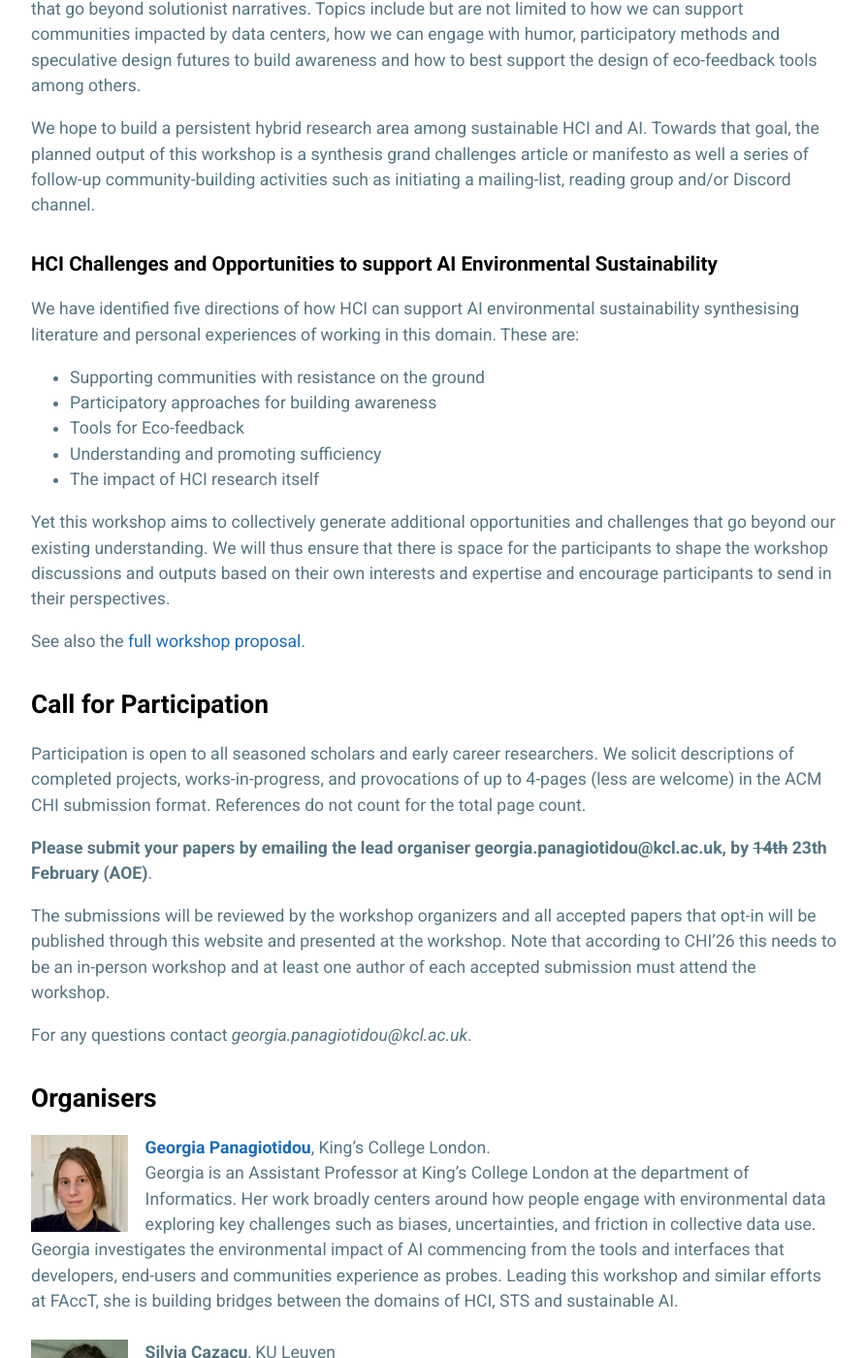
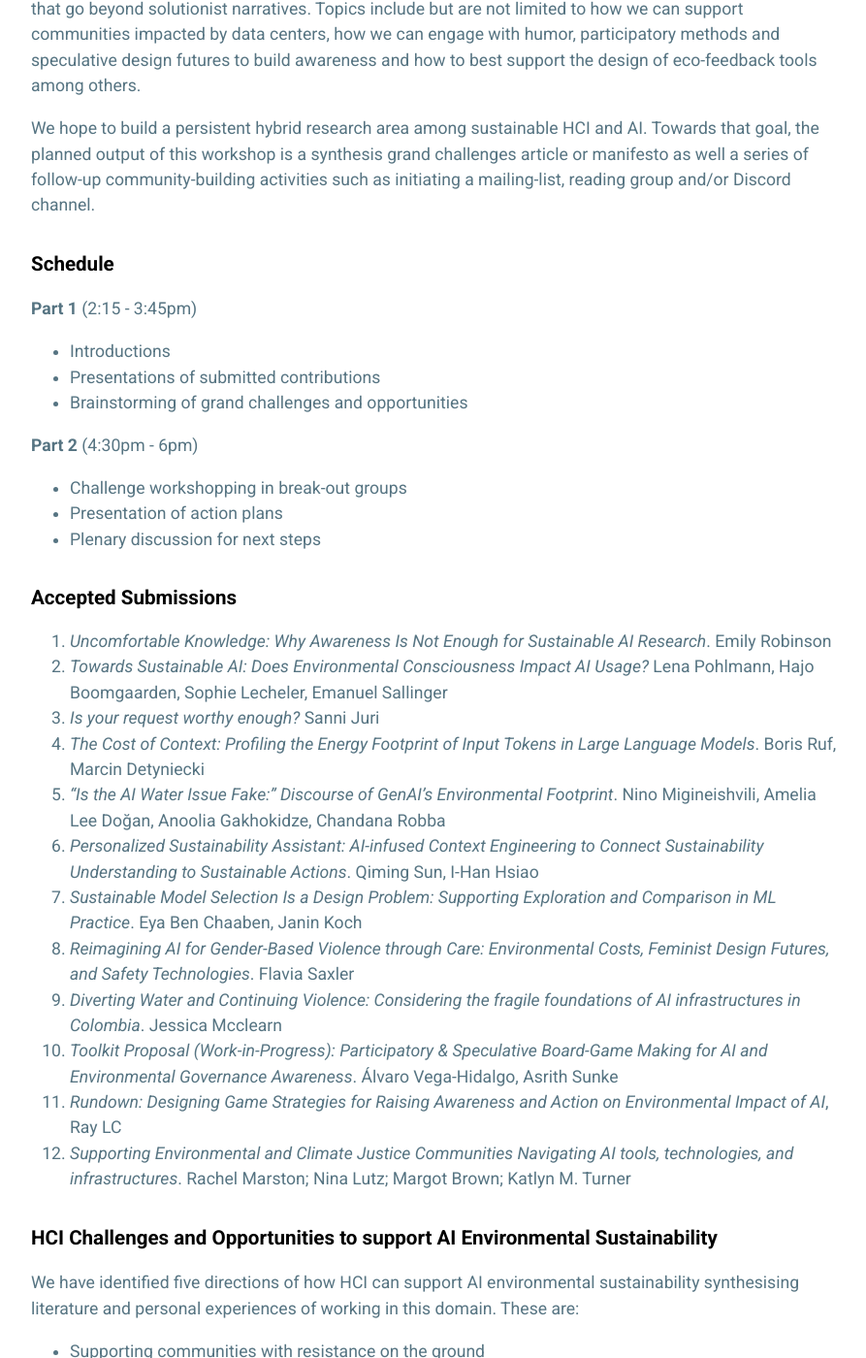
Before and after one commit to HCI-TERRA/hci-terra.github.io, a Jekyll site: the page built from index.md, in a window 1280 px wide and 1400 px high, scrolled down 721 px. Shown: the whole window at 97% size, without its empty margins (192-1085 px from the left). Built offline with Jekyll 4.4.1, drawn with Linux system fonts in a browser that asks for light colours.

Commit message:
Enhance index.md with schedule and submissions
Added schedule and accepted submissions sections to the workshop overview.

```diff
--- a/index.md
+++ b/index.md
@@ -12,6 +12,34 @@ The rapid adoption of AI has come with a significant environmental burden due to
 The goal is to lay solid foundations of building a community of HCI researchers interested in mitigating the environmental impact of AI and accordingly bring methods from our inherently interdisciplinary domain that go beyond solutionist narratives. Topics include but are not limited to how we can support communities impacted by data centers, how we can engage with humor, participatory methods and speculative design futures to build awareness and how to best support the design of eco-feedback tools among others.
 
 We hope to build a persistent hybrid research area among sustainable HCI and AI. Towards that goal, the planned output of this workshop is a synthesis grand challenges article or manifesto as well a series of follow-up community-building activities such as initiating a mailing-list, reading group and/or Discord channel.
+
+### Schedule
+
+**Part 1** (2:15 - 3:45pm)
+- Introductions
+- Presentations of submitted contributions
+- Brainstorming of grand challenges and opportunities
+
+**Part 2** (4:30pm - 6pm)
+- Challenge workshopping in break-out groups
+- Presentation of action plans
+- Plenary discussion for next steps
+
+### Accepted Submissions
+
+1. _Uncomfortable Knowledge: Why Awareness Is Not Enough for Sustainable AI Research_. Emily Robinson
+2. _Towards Sustainable AI: Does Environmental Consciousness Impact AI Usage?_ Lena Pohlmann, Hajo Boomgaarden, Sophie Lecheler, Emanuel Sallinger
+3. _Is your request worthy enough?_ Sanni Juri
+4. _The Cost of Context: Profiling the Energy Footprint of Input Tokens in Large Language Models_. Boris Ruf, Marcin Detyniecki
+5. _“Is the AI Water Issue Fake:” Discourse of GenAI’s Environmental Footprint_. Nino Migineishvili, Amelia Lee Doğan, Anoolia Gakhokidze, Chandana Robba
+6. _Personalized Sustainability Assistant: AI-infused Context Engineering to Connect Sustainability Understanding to Sustainable Actions_. Qiming Sun, I-Han Hsiao
+7. _Sustainable Model Selection Is a Design Problem: Supporting Exploration and Comparison in ML Practice_. Eya Ben Chaaben, Janin Koch
+8. _Reimagining AI for Gender-Based Violence through Care: Environmental Costs, Feminist Design Futures, and Safety Technologies_. Flavia Saxler
+9. _Diverting Water and Continuing Violence: Considering the fragile foundations of AI infrastructures in Colombia_. Jessica Mcclearn
+10. _Toolkit Proposal (Work-in-Progress): Participatory & Speculative Board-Game Making for AI and Environmental Governance Awareness_. Álvaro Vega-Hidalgo, Asrith Sunke
+11. _Rundown: Designing Game Strategies for Raising Awareness and Action on Environmental Impact of AI_, Ray LC
+12. _Supporting Environmental and Climate Justice Communities Navigating AI tools, technologies, and infrastructures_. Rachel Marston; Nina Lutz; Margot Brown; Katlyn M. Turner
+
 
 ### HCI Challenges and Opportunities to support AI Environmental Sustainability
 
```
